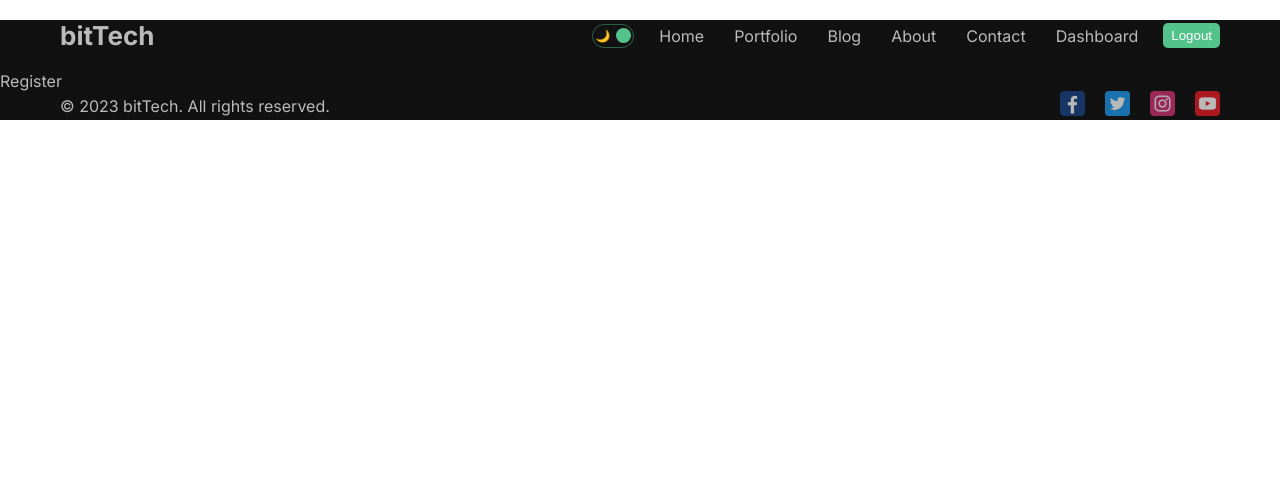
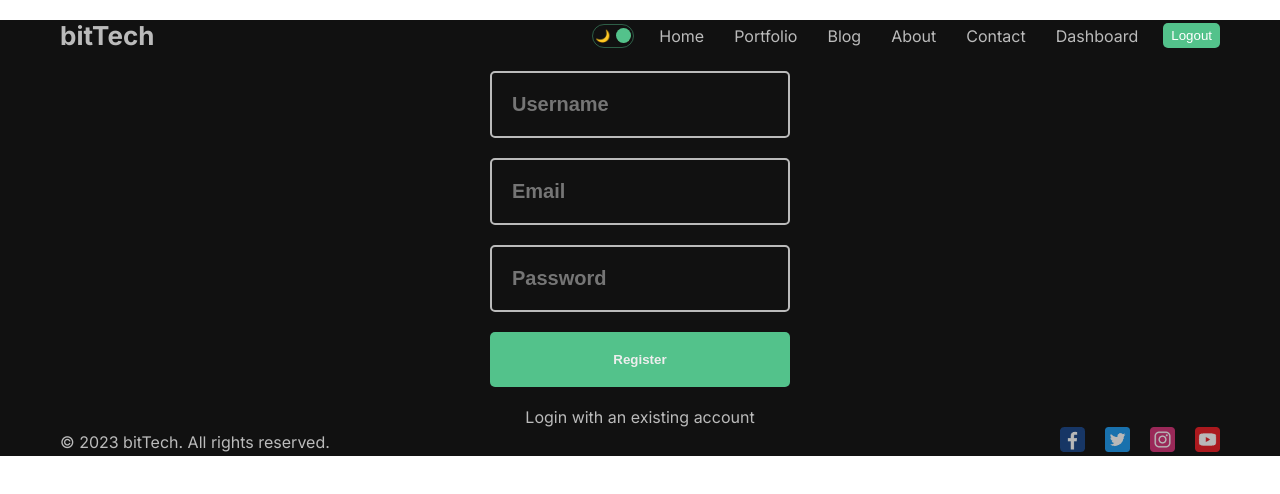
Before and after one commit to Hasnain-Shabbir/bit-tech, a Next.js app: page /dashboard/register in a window 1280 px wide. Shown: the top 494 px of the page. Built offline with nearby package versions, Linux system fonts and the light colour scheme.

Commit message:
create register page and api

```diff
--- a/package.json
+++ b/package.json
@@ -9,6 +9,7 @@
     "lint": "next lint"
   },
   "dependencies": {
+    "bcryptjs": "^2.4.3",
     "eslint-config-next": "13.4.10",
     "mongoose": "^6.11.4",
     "next": "13.4.10",
--- a/src/app/dashboard/(auth)/register/page.jsx
+++ b/src/app/dashboard/(auth)/register/page.jsx
@@ -1,7 +1,69 @@
-import React from "react";
+"use client";
+import React, { useState } from "react";
+import styles from "./register.module.css";
+import Link from "next/link";
+import { useRouter } from "next/navigation";
 
 const Register = () => {
-  return <div>Register</div>;
+  const [err, setErr] = useState(false);
+  const router = useRouter();
+
+  const handleSubmit = async (e) => {
+    e.preventDefault();
+    const name = e.target[0].value;
+    const email = e.target[1].value;
+    const password = e.target[2].value;
+
+    try {
+      const formData = { name, email, password };
+
+      const res = await fetch("/api/auth/register", {
+        method: "POST",
+        headers: {
+          "Content-Type": "application/json",
+        },
+        body: JSON.stringify(formData),
+      });
+
+      res.status === 201 &&
+        router.push("/dashboard/login?success=Account has been created");
+    } catch (error) {
+      console.log(error);
+      setErr(true);
+    }
+  };
+
+  return (
+    <section>
+      <div className="container">
+        <div className={styles.formWrapper}>
+          <form className={styles.form} onSubmit={handleSubmit}>
+            <input
+              type="text"
+              placeholder="Username"
+              className={styles.input}
+              required
+            />
+            <input
+              type="email"
+              placeholder="Email"
+              className={styles.input}
+              required
+            />
+            <input
+              type="password"
+              placeholder="Password"
+              className={styles.input}
+              required
+            />
+            <button className={styles.button}>Register</button>
+          </form>
+          {err && err.message}
+          <Link href="/dashboard/login">Login with an existing account</Link>
+        </div>
+      </div>
+    </section>
+  );
 };
 
 export default Register;
--- /dev/null
+++ b/src/app/dashboard/(auth)/register/register.module.css
@@ -0,0 +1,33 @@
+.formWrapper {
+  display: flex;
+  flex-direction: column;
+  align-items: center;
+  justify-content: center;
+  gap: 20px;
+}
+
+.form {
+  width: 300px;
+  display: flex;
+  flex-direction: column;
+  gap: 20px;
+}
+
+.input {
+  padding: 20px;
+  background-color: transparent;
+  border: 2px solid #bbb;
+  border-radius: 5px;
+  font-size: 20px;
+  font-weight: bold;
+  color: #bbb;
+}
+
+.button {
+  padding: 20px;
+  cursor: pointer;
+  background-color: #53c28b;
+  border-radius: 5px;
+  color: #eee;
+  font-weight: bold;
+}
--- a/src/app/globals.css
+++ b/src/app/globals.css
@@ -22,6 +22,10 @@
   margin: 0;
 }
 
+input {
+  outline: none;
+}
+
 button {
   border: none;
   outline: none;
```
Also changed, not shown: src/app/api/auth/register/route.js (added, +27 -0 lines), 1 other file (tests, documents, lock files or other folders).
